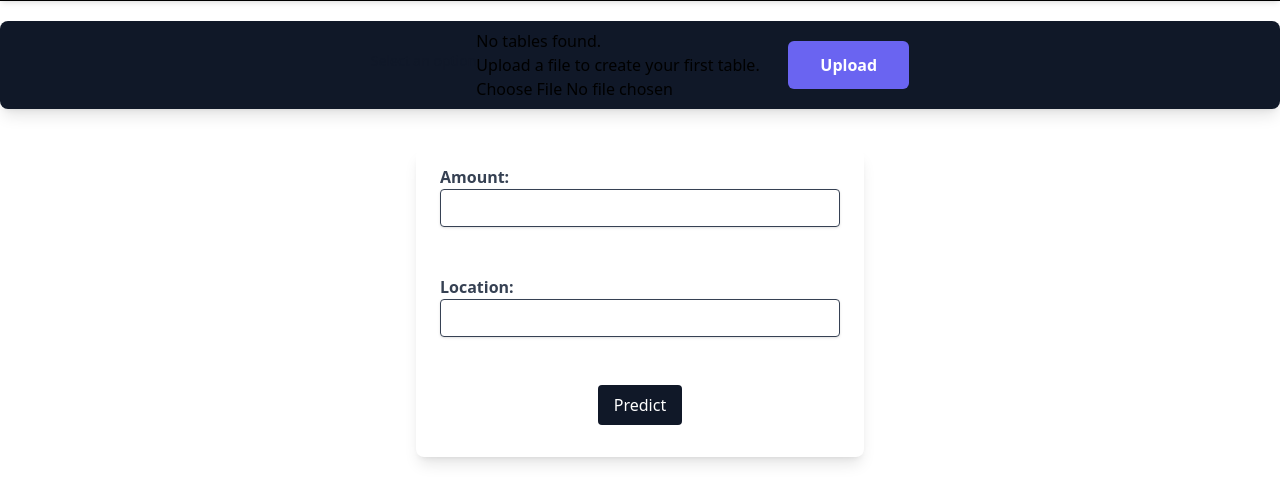
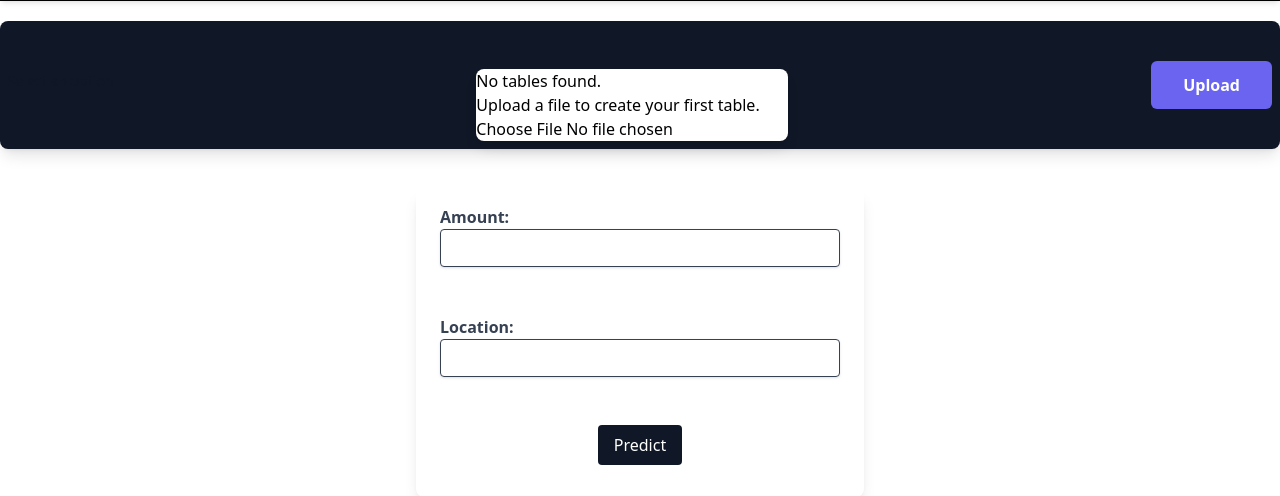
Before and after one commit to notnsas/docker-model-deploy, a Python web app: template app/templates/uploud.html in a window 1280 px wide. Shown: the part 56-552 px from the top of the page. Run offline with Jinja, Linux system fonts and the light colour scheme; the template is opened without the code that fills it, so the values that code supplies are empty; style sheets or scripts are compiled from the project's sources.

Commit message:
Nambah ui dikit

```diff
--- a/app/templates/uploud.html
+++ b/app/templates/uploud.html
@@ -23,7 +23,7 @@
   {% for name, df_list in dataframes.items() %}
   {% set table_num = name | replace('table_', '') %}
 
-  <div class="table-container" style="border: 1px solid #ccc; padding: 10px; margin-bottom: 15px;">
+  <div class="table-container max-w-md mx-auto mt-10 bg-white shadow-lg rounded-lg overflow-hidden" style="border: 1px solid #ccc; padding: 10px; margin-bottom: 15px;">
 
     <h3>Table {{ table_num }}</h3>
 
@@ -80,7 +80,7 @@
     <input type="file" name="upload_table" onchange="this.form.submit()">
   </form>
   {% else %}
-  <div class="table-container">
+  <div class="table-container max-w-md mx-auto mt-10 bg-white shadow-lg rounded-lg overflow-hidden"">
     <h3>No tables found.</h3>
     <p>Upload a file to create your first table.</p>
     <form action="/" method="POST" enctype="multipart/form-data">
```
